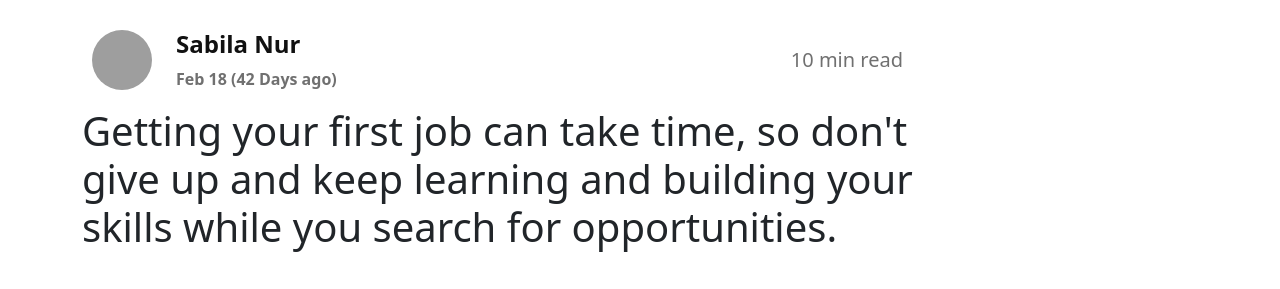
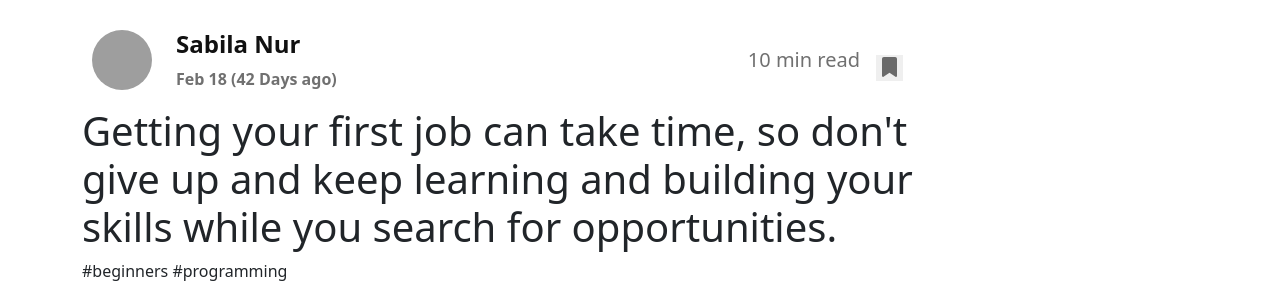
Before and after one commit to rupokraihan/knowledge-cafe, a React (Vite) app: page / in a window 1280 px wide. Shown: the part 606-895 px from the top of the page. Built offline with nearby package versions, Linux system fonts and the light colour scheme; grey boxes are pictures that could not be loaded.

Commit message:
fontawsome icone added

```diff
--- a/package.json
+++ b/package.json
@@ -9,6 +9,9 @@
     "preview": "vite preview"
   },
   "dependencies": {
+    "@fortawesome/fontawesome-svg-core": "^6.4.0",
+    "@fortawesome/free-solid-svg-icons": "^6.4.0",
+    "@fortawesome/react-fontawesome": "^0.2.0",
     "bootstrap": "^5.2.3",
     "react": "^18.2.0",
     "react-bootstrap": "^2.7.2",
--- a/src/Component/Container/Container.css
+++ b/src/Component/Container/Container.css
@@ -31,3 +31,12 @@
   font-size: 20px;
   color: rgba(17, 17, 17, 0.6);
 }
+.icon{
+  font-weight: 500;
+  font-size: 20px;
+  color: rgba(17, 17, 17, 0.6);
+}
+.icon-btn{
+  border: none;
+
+}
--- a/src/Component/Container/Container.jsx
+++ b/src/Component/Container/Container.jsx
@@ -1,4 +1,6 @@
 import React from "react";
+import { FontAwesomeIcon } from "@fortawesome/react-fontawesome";
+import { faBookmark } from "@fortawesome/free-solid-svg-icons";
 import "./Container.css";
 
 const Container = (props) => {
@@ -23,11 +25,18 @@ const Container = (props) => {
             <p className="publish-date">{publishDate}</p>
           </div>
         </div>
-        <div>
+        <div className="d-flex gap-3 align-items-center">
           <p className="read-time">{readTime}</p>
+          <button className="icon-btn">
+            <FontAwesomeIcon className="icon" icon={faBookmark} />
+          </button>
         </div>
       </div>
       <h1>{blogTitle}</h1>
+      <p>#beginners #programming</p>
+      <p>
+        <a href="#">Mark as read</a>
+      </p>
     </div>
   );
 };
```
Also changed, not shown: 1 other file (tests, documents, lock files or other folders).
